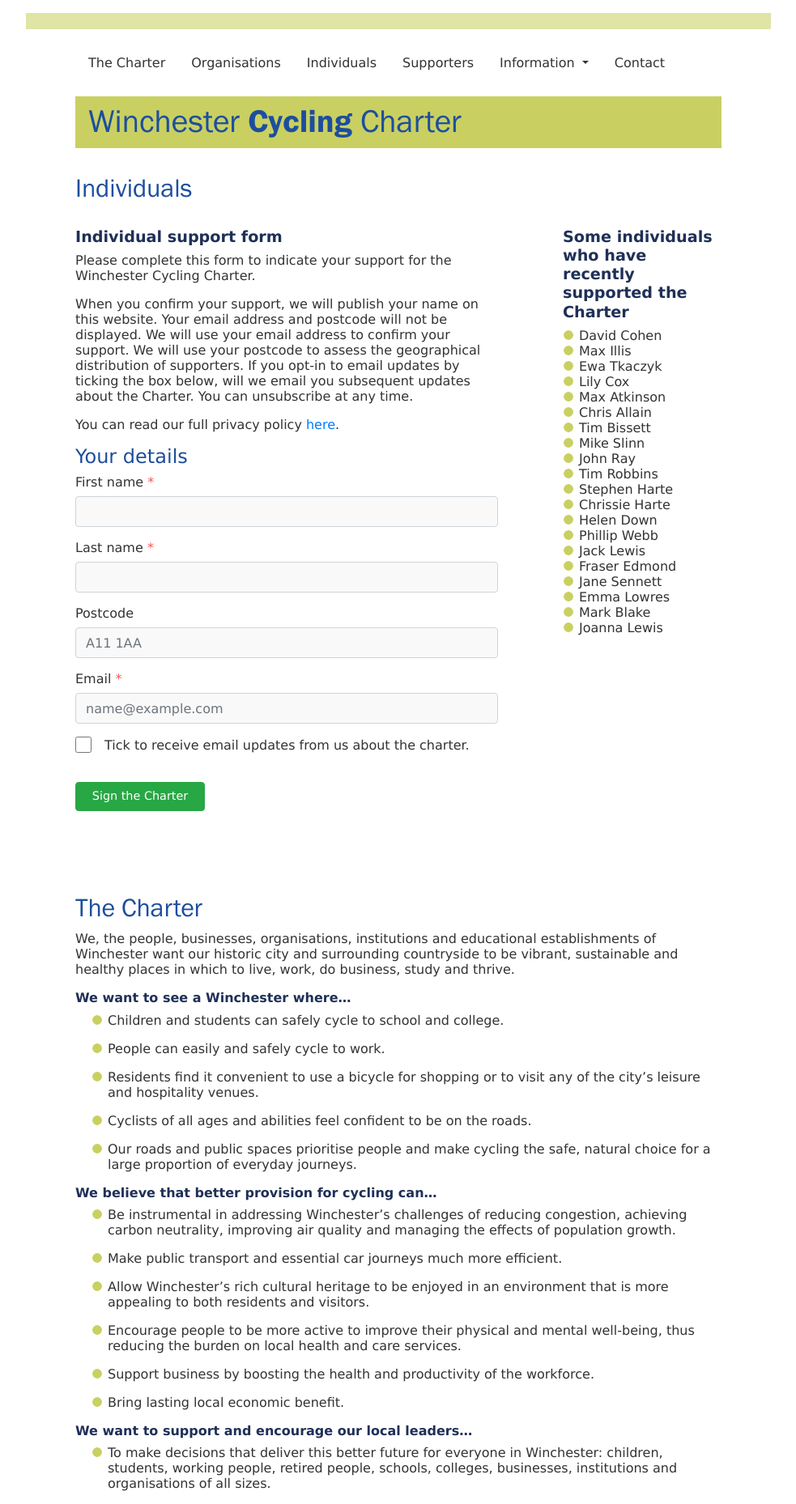
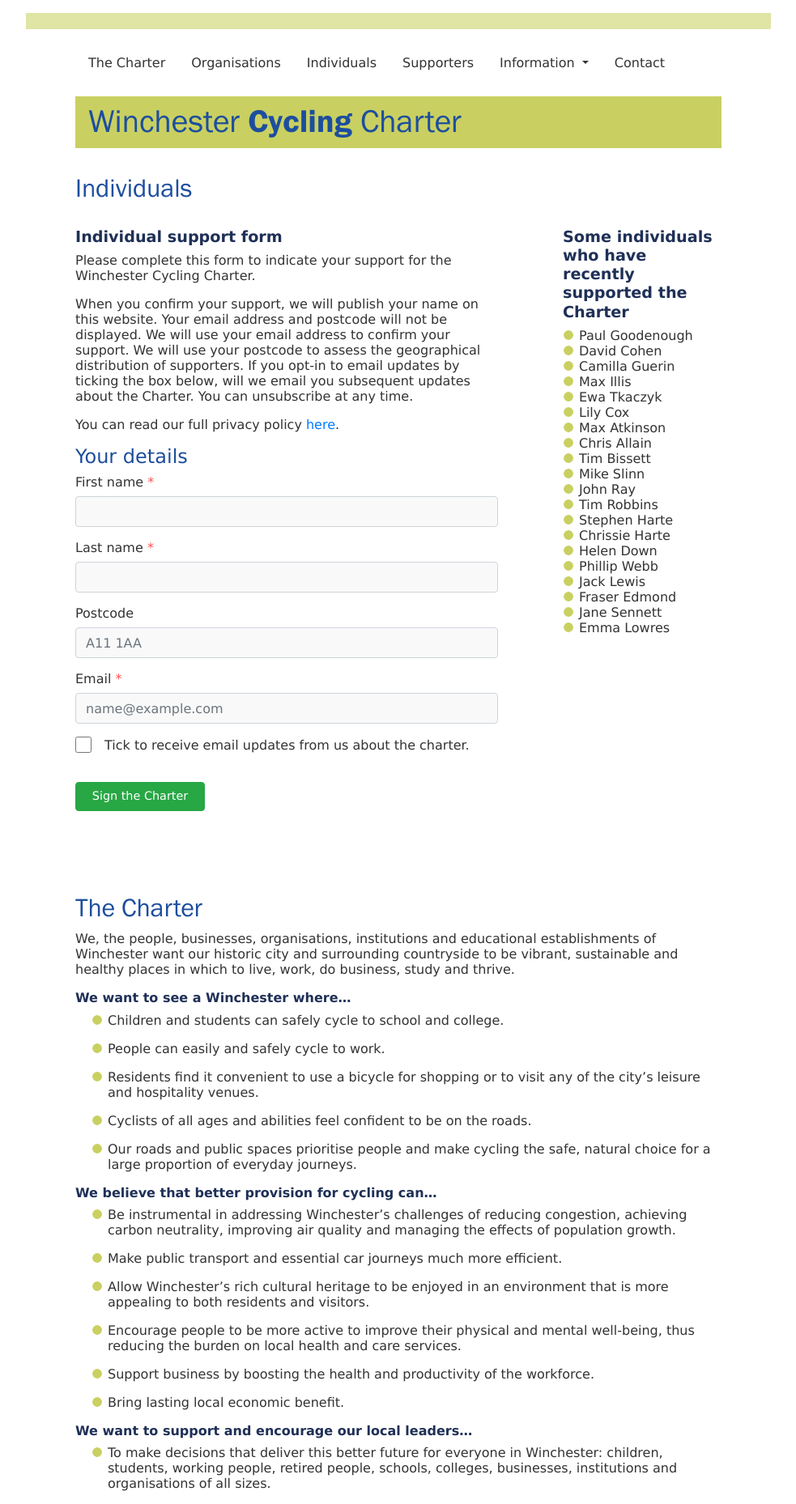
Before and after one commit to winchestercyclingcharter/winchestercyclingcharter.github.io, a Jekyll site: the page built from ind-page.md, in a window 1280 px wide. Shown: the whole page at 81% size, without its empty margins (148-1131 px from the left). Built offline with Jekyll 4.4.1, drawn with Linux system fonts in a browser that asks for light colours; nearby versions of some CDN libraries.

Commit message:
Update people.yml

```diff
--- a/_data/people.yml
+++ b/_data/people.yml
@@ -432,3 +432,5 @@ people:
 - { lastname: Illis, firstname: Max, dt: 20210418-120120-453684 }
 - { lastname: Tkaczyk, firstname: Ewa, dt: 20210418-115025-789985 }
 - { lastname: Cohen, firstname: David, dt: 20210419-124146-587286 }
+- { lastname: Goodenough , firstname: Paul, dt: 20210420-212015-048352 }
+- { lastname: Guerin, firstname: Camilla, dt: 20210419-052030-443786 }
```
